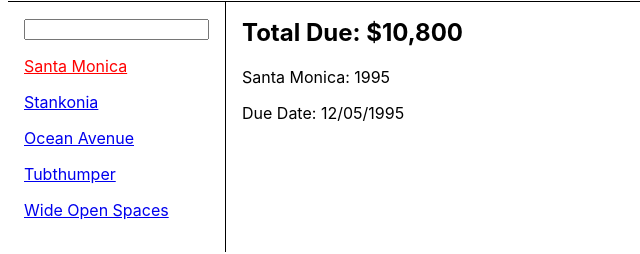
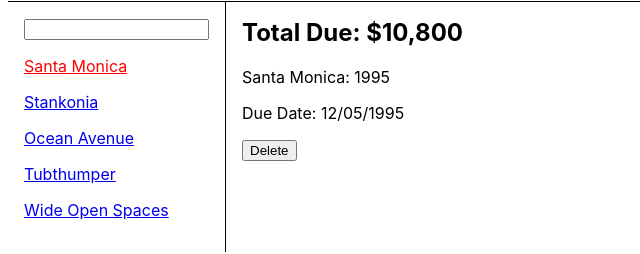
Before and after one commit to Waldman200036/github-frkieb, a React (Vite) app: page /invoices/1995 in a window 1280 px wide. Shown: the part 117-371 px from the top of the page, without its empty margins (0-640 px from the left). Built offline with nearby package versions, Linux system fonts and the light colour scheme.

Commit message:
2 files modified

```diff
--- a/src/data.js
+++ b/src/data.js
@@ -41,3 +41,9 @@
     (invoice) => invoice.number === number
   );
 }
+
+export function deleteInvoice(number) {
+  invoices = invoices.filter(
+    (invoice) => invoice.number !== number
+  );
+}
--- a/src/routes/invoice.jsx
+++ b/src/routes/invoice.jsx
@@ -1,8 +1,15 @@
-import { getInvoice } from "../data";
+import { getInvoice, deleteInvoice } from "../data";
 
 /*Reading URL Params*/
-import { useParams } from "react-router-dom";
+import {
+  useParams,
+  useNavigate,
+  useLocation,
+} from "react-router-dom";
+
 export default function Invoice() {
+  let navigate = useNavigate();
+  let location = useLocation();
   let params = useParams();
   let invoice = getInvoice(parseInt(params.invoiceId, 10));
   return (
@@ -12,6 +19,16 @@
         {invoice.name}: {invoice.number}
       </p>
       <p>Due Date: {invoice.due}</p>
+      <p>
+        <button
+          onClick={() => {
+            deleteInvoice(invoice.number);
+            navigate("/invoices" + location.search);
+          }}
+        >
+          Delete
+        </button>
+      </p>
     </main>
   );
 }
```
